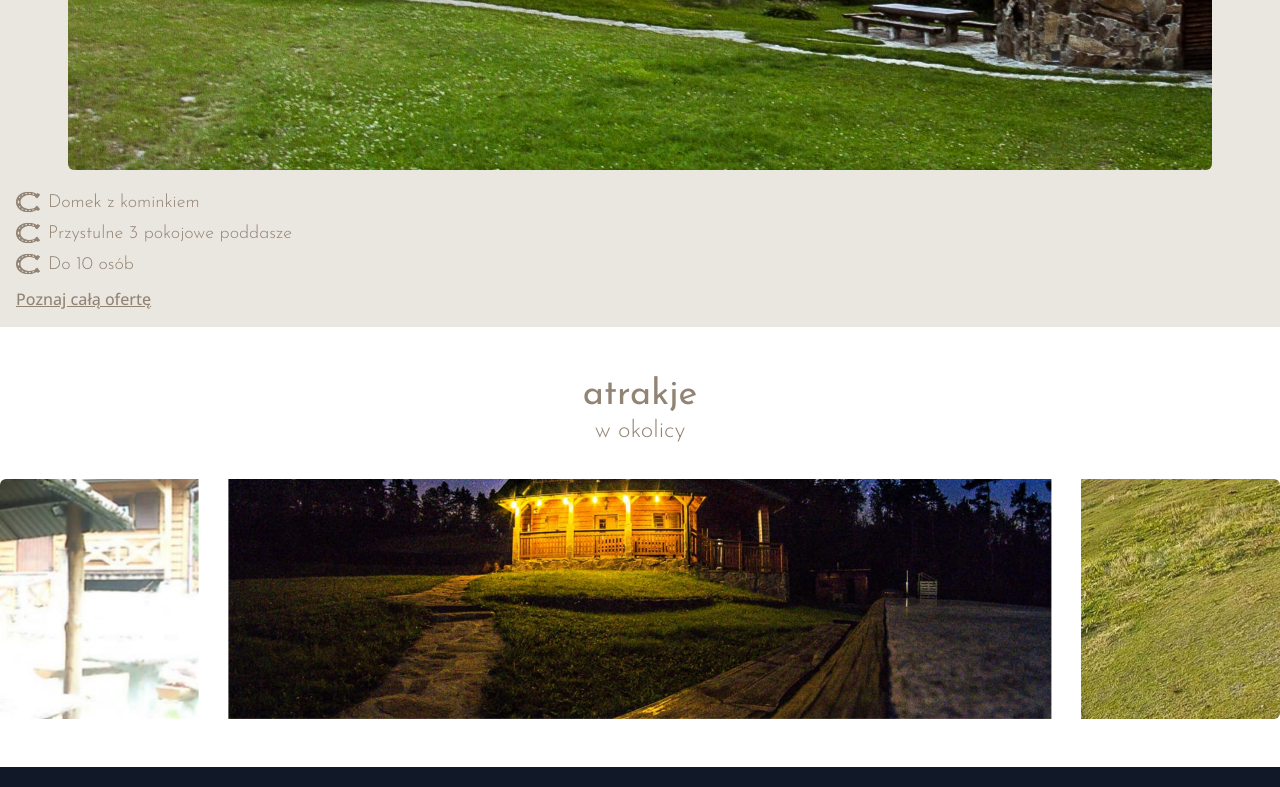
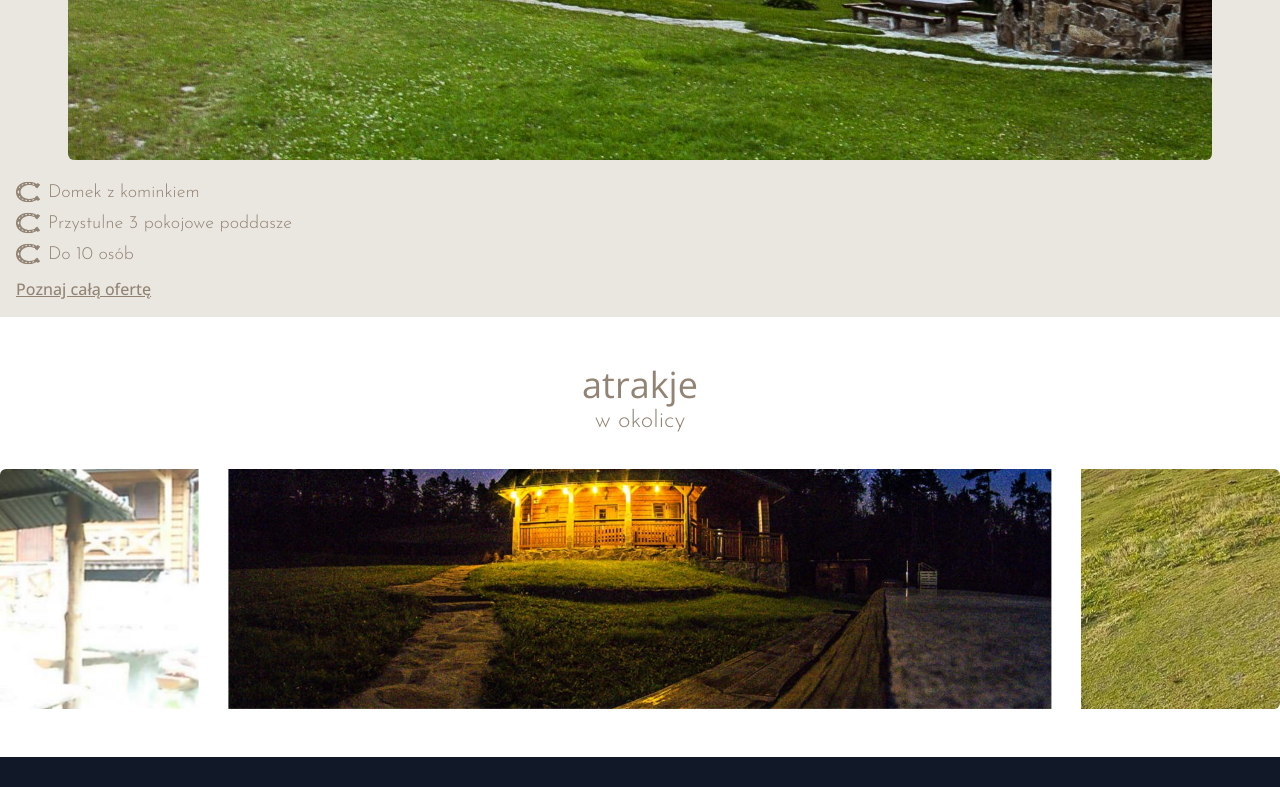
Before and after one commit to fn-jakubkarp/stanica-podkowa, a React (Vite) app: page / in a window 1280 px wide. Shown: the part 2542-3329 px from the top of the page. Built offline with nearby package versions, Linux system fonts and the light colour scheme.

Commit message:
fix: typography

```diff
--- a/src/styles/main.css
+++ b/src/styles/main.css
@@ -17,14 +17,14 @@ body {
 
 h1,
 h2,
-h3,
-span {
-  @apply font-josefin;
+h3 {
+  @apply font-open;
 }
 
 div,
 p,
 a,
-button {
-  @apply font-open;
+button,
+span {
+  @apply font-josefin;
 }
```
